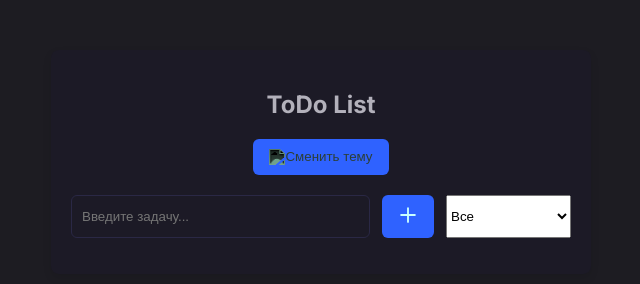
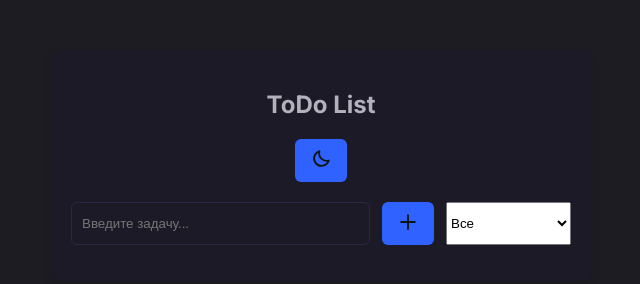
Before and after one commit to LGalushka/ToDo-List, a plain HTML site: page index.html in a window 1280 px wide. Shown: the whole page, without its empty margins (319-959 px from the left). Drawn offline with Linux system fonts and the light colour scheme.

Commit message:
fix: названия в иконках, новые иконки

```diff
--- a/index.html
+++ b/index.html
@@ -1,5 +1,6 @@
 <!DOCTYPE html>
 <html lang="ru" data-theme="dark">
+
 <head>
   <meta charset="UTF-8">
   <meta name="viewport" content="width=device-width, initial-scale=1.0">
@@ -10,25 +11,30 @@
 
   <title>ToDo List</title>
 </head>
+
 <body>
   <div class="todo-container">
+    <header class="header">
       <h2>ToDo List</h2>
       <button id="themeToggle">
-      <img src="images/moon.svg" alt="Сменить тему" width="20" height="20">
+        <img src="images/moon-w.svg" alt="Сменить тему" width="20" height="20">
+      </button>
+    </header>
+
+    <main>
+      <div class="controls">
+        <input id="inputTask" type="text" placeholder="Введите задачу...">
+        <button id="addBtn">
+          <img src="images/plus-w.svg" alt="Добавить" width="20" height="20">
         </button>
 
-  <main>
-    <div  class="controls">
-      <input id="inputTask" type="text" placeholder="Введите задачу...">
-      <button id="addBtn">
-        <img src="images/plus.svg" alt="Добавить" width="20" height="20">
-      </button>
 
-      <select id="filterSelect">
+        <select id="filterSelect" class="filterSelect">
           <option value="all">Все</option>
           <option value="done">Выполненные</option>
           <option value="undone">Невыполненные</option>
         </select>
+
       </div>
 
       <ul id="taskConteiner"></ul>
@@ -37,4 +43,5 @@
 
   <script src="app.js"></script>
 </body>
+
 </html>
```
Also changed, not shown: images/moon-w.svg (added), images/plus-w.svg (added). Lines whose indentation alone changed are shown as unchanged.
